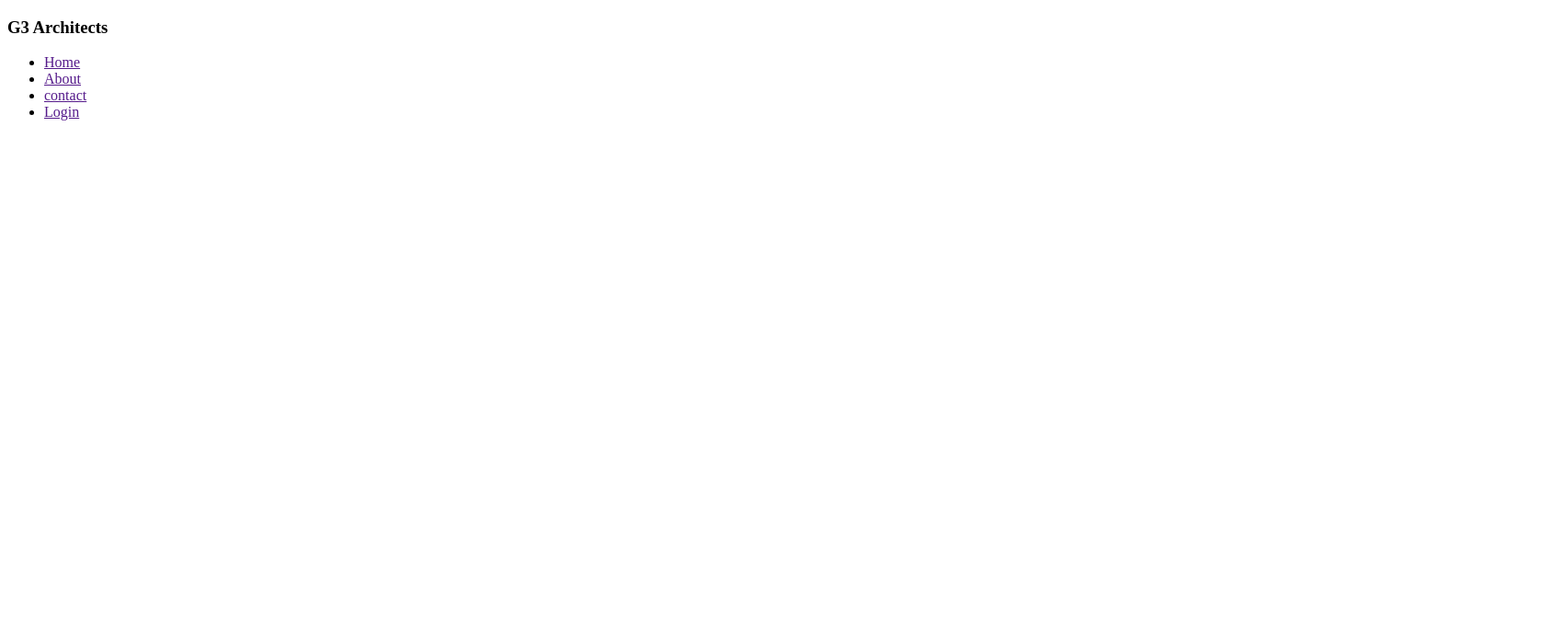
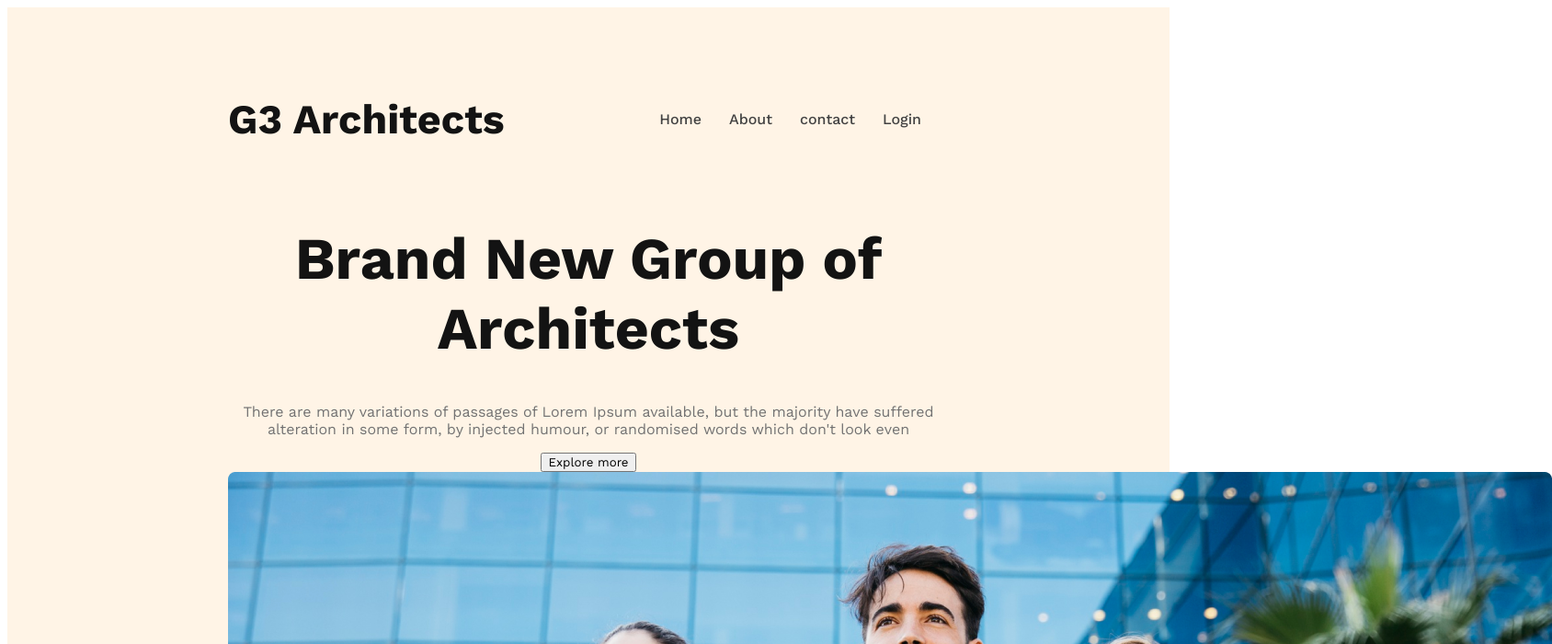
Before and after one commit to shaiful9265/g3-architect-website, a plain HTML site: page index.html in a window 1280 px wide. Shown: the top 700 px of the page at 92% size, 1688 px wide, since content can reach past the window. Drawn offline with nearby package versions, Linux system fonts and the light colour scheme.

Commit message:
banner content added

```diff
--- a/index.html
+++ b/index.html
@@ -3,14 +3,13 @@
 <head>
     <meta charset="UTF-8">
     <meta name="viewport" content="width=device-width, initial-scale=1.0">
-    <title>G3 Architect
-        <link rel="stylesheet" href="styles/architect.css">
-    </title>
+    <title>G3 Architect</title>
+    <link rel="stylesheet" href="styles/architect.css">
 </head>
 <body>
     <header>
         <nav>
-            <h3>G3 Architects</h3>
+            <h3 class="nav-title">G3 Architects</h3>
             <ul>
                 <li><a href="">Home</a></li>
                 <li><a href="">About</a></li>
@@ -18,6 +17,18 @@
                 <li><a href="">Login</a></li>
             </ul>
         </nav>
+        <div class="banner">
+           <div class="banner-content">
+            <h1 class="banner-title">Brand New
+                Group of Architects
+            </h1>
+            <p class="banner-description">
+                There are many variations of passages of Lorem Ipsum available, but the majority have suffered alteration in some form, by injected humour, or randomised words which don't look even
+            </p>
+            <button class="btn-primary">Explore more</button>
+           </div>
+            <img src="images/banner.png" alt="">
+        </div>
     </header>
     <main>
 
--- a/styles/architect.css
+++ b/styles/architect.css
@@ -1,8 +1,54 @@
 /* work sans fontfrom google fonts */
 @import url('https://fonts.googleapis.com/css2?family=Work+Sans:wght@400;500;600;700;800&display=swap');
-
-* {
+/* shared style */
+*{
     font-family: 'lato', sans-serif;
     font-family: 'open sans', sans-serif;
     font-family: 'work sans', sans-serif;
+
 }
+
+/* header style */
+
+header{
+    background: rgba(255, 144, 14, 0.10);
+    padding: 50px 240px;
+}
+nav{
+    display: flex;
+    justify-content: space-between;
+    align-items: center;
+} nav > ul {
+    display: flex;
+
+}
+
+.nav-title{
+    font-size: 2.8rem;
+    font-weight: 700;
+    color: #131313;
+}
+li {
+    list-style: none;
+    margin-right: 30px;
+    font-weight: 500;
+    font-size: 1rem;
+}
+nav li a{
+    text-decoration: none;
+    color: #424242;
+}
+ /* banner style */
+ .banner-content{
+    max-width: 800px;
+    text-align: center;
+    margin: 0 auto;
+ }
+ .banner-title{
+    font-size: 4rem;
+    font-weight: 700;
+    color: #131313;
+ }
+ .banner-description{
+    color: #727272;
+ }
```
